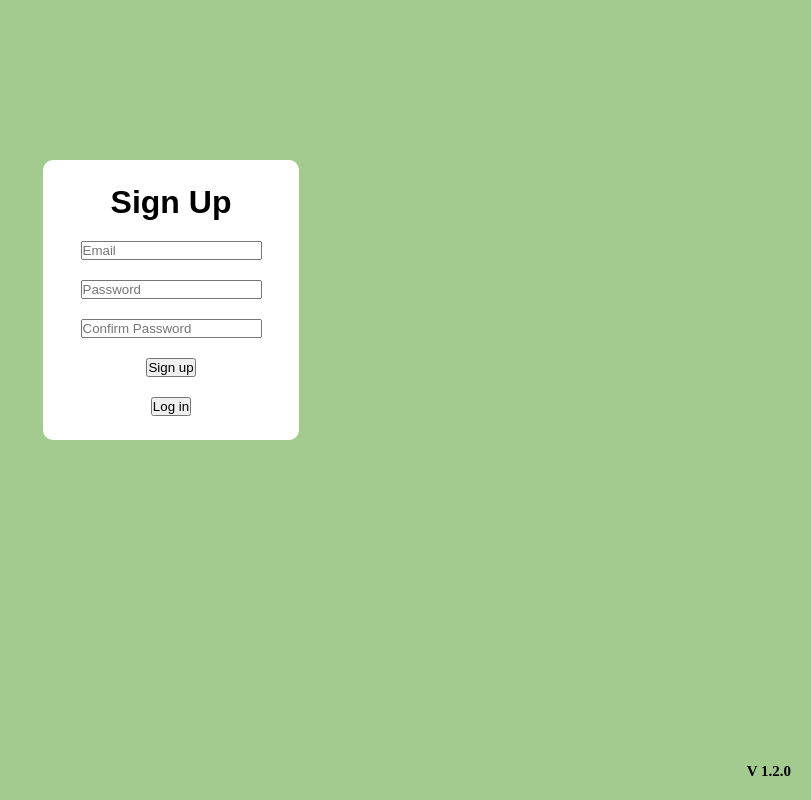
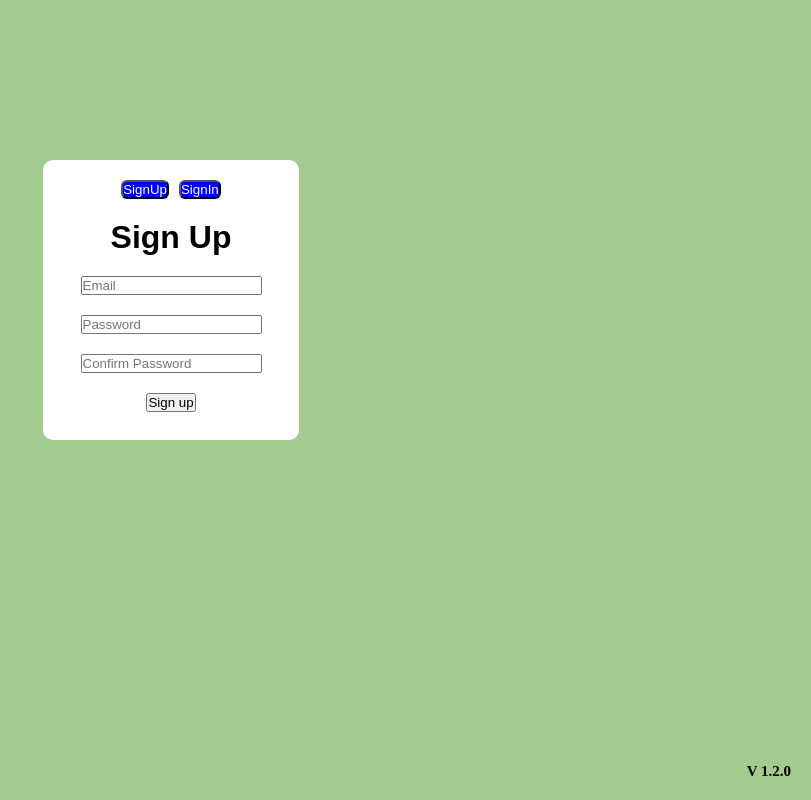
Before and after one commit to IvoryRoses/HappyTrails, a React (Vite) app: page /signup in a window 1280 px wide. Shown: the whole page, without its empty margins (469-1280 px from the left). Built offline with nearby package versions, Linux system fonts and the light colour scheme; no server answers.

Commit message:
Forger Pass

```diff
--- a/package.json
+++ b/package.json
@@ -14,7 +14,7 @@
     "react": "^18.2.0",
     "react-dom": "^18.2.0",
     "react-icons": "^4.12.0",
-    "react-router-dom": "^6.20.1",
+    "react-router-dom": "^6.21.1",
     "react-toastify": "^9.1.3"
   },
   "devDependencies": {
--- a/src/App.tsx
+++ b/src/App.tsx
@@ -10,7 +10,7 @@ import History from "./Main/Navigation/Routes/History";
 import Setting from "./Main/Navigation/Routes/Setting";
 import About from "./Main/Navigation/Routes/About";
 import Signup from "./Main/Navigation/Aunthenticate/Signup";
-import Login from "./Main/Navigation/Aunthenticate/Login";
+import Signin from "./Main/Navigation/Aunthenticate/Signin";
 
 const router = createBrowserRouter([
   {
@@ -22,8 +22,8 @@ const router = createBrowserRouter([
         Component: Signup,
       },
       {
-        path: "/login",
-        Component: Login,
+        path: "/signin",
+        Component: Signin,
       },
       {
         path: "/dashboard",
--- /dev/null
+++ b/src/Main/Navigation/Aunthenticate/ForgotPassword.tsx
@@ -0,0 +1,3 @@
+export default function ForgotPassword() {
+  return;
+}
--- a/src/Main/Navigation/Aunthenticate/Login.tsx
+++ b/src/Main/Navigation/Aunthenticate/Signin.tsx
@@ -43,6 +43,14 @@ export default function Login() {
   return (
     <>
       <div className="authenticate login">
+        <div className="signLogBtnContainer">
+          <Link to="/signup">
+            <button className="signLogBtn"> SignUp </button>
+          </Link>
+          <Link to="/signin">
+            <button className="signLogBtn"> SignIn </button>
+          </Link>
+        </div>
         <h1> Login</h1>
         <input
           className="inputs"
@@ -58,9 +66,6 @@ export default function Login() {
           onChange={(e) => setPassword(e.target.value)}
         />
         <button onClick={login}> Log In</button>
-        <Link to="/signup">
-          <button> Sign in </button>
-        </Link>
       </div>
       <ToastContainer position="bottom-right" autoClose={3000} />
     </>
--- a/src/Main/Navigation/Aunthenticate/Signup.tsx
+++ b/src/Main/Navigation/Aunthenticate/Signup.tsx
@@ -50,7 +50,15 @@ export default function Signup() {
   return (
     <>
       <div className="authenticate signup">
-        <h1> Sign Up</h1>
+        <div className="signLogBtnContainer">
+          <Link to="/signup">
+            <button className="signLogBtn"> SignUp </button>
+          </Link>
+          <Link to="/signin">
+            <button className="signLogBtn"> SignIn </button>
+          </Link>
+        </div>
+        <h1>Sign Up</h1>
         <form onSubmit={signUp} className="formSignup">
           <input
             className="inputs"
@@ -74,9 +82,6 @@ export default function Signup() {
           />
           <button type="submit"> Sign up</button>
         </form>
-        <Link to="/login">
-          <button> Log in </button>
-        </Link>
       </div>
       <ToastContainer position="bottom-right" autoClose={3000} />
     </>
--- a/src/Main/Navigation/Root/Navbar.tsx
+++ b/src/Main/Navigation/Root/Navbar.tsx
@@ -12,9 +12,9 @@ export default function NavigationBar() {
   const location = useLocation();
 
   const isSignupRoute = location.pathname === "/signup";
-  const isLoginRoute = location.pathname === "/login";
+  const isSigninRoute = location.pathname === "/signin";
 
-  if (isSignupRoute || isLoginRoute) {
+  if (isSignupRoute || isSigninRoute) {
     return null;
   }
 
--- a/src/Main/Style/authentication.css
+++ b/src/Main/Style/authentication.css
@@ -1,7 +1,6 @@
 .authenticate {
   display: flex;
   align-items: center;
-  justify-content: center;
   flex-direction: column;
   background-color: white;
   padding: 20px 15px;
@@ -13,6 +12,18 @@
   border-radius: 10px;
 }
 
+.signLogBtnContainer {
+  display: flex;
+  flex-direction: row;
+  gap: 10px;
+}
+
+.signLogBtn {
+  background-color: blue;
+  color: white;
+  border-radius: 6px;
+}
+
 .formSignup {
   display: flex;
   align-items: center;
```
Also changed, not shown: 1 other file (tests, documents, lock files or other folders).
